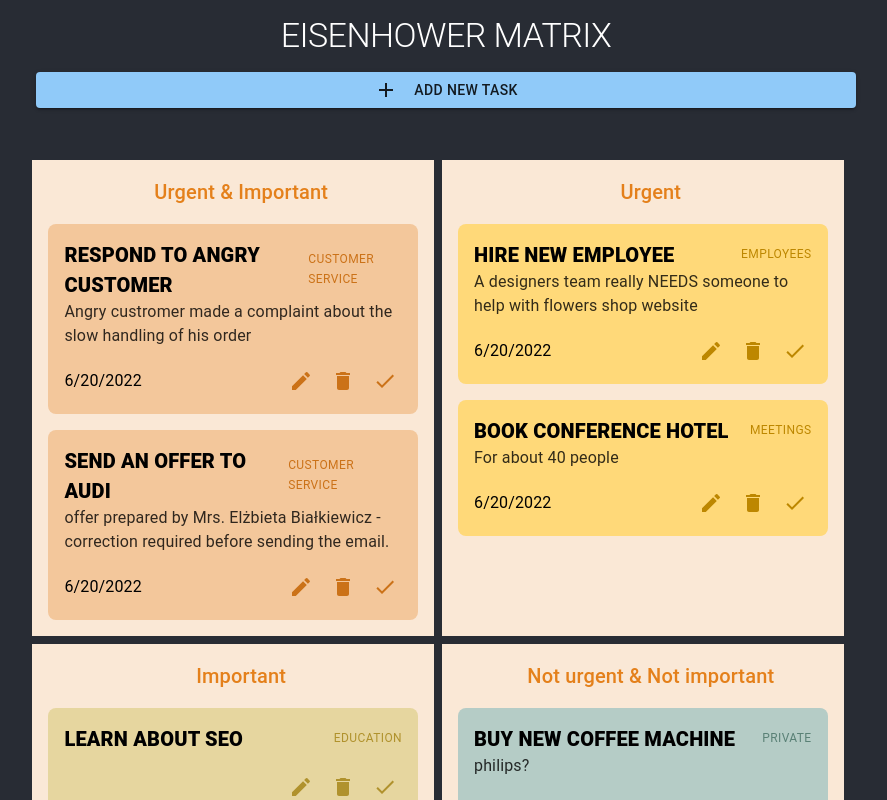
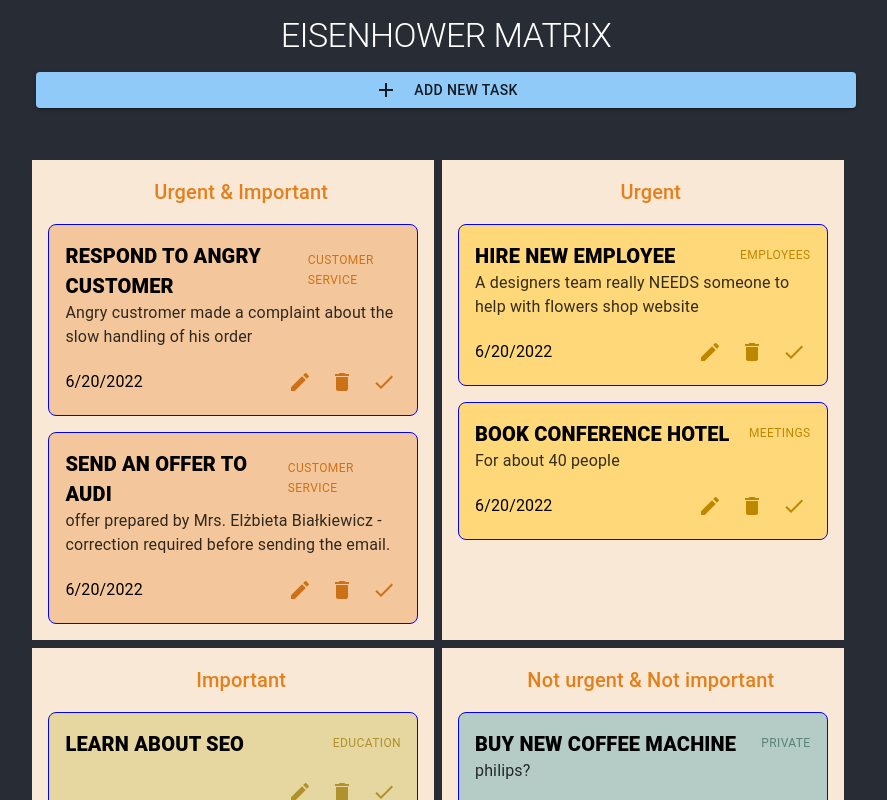
Before and after one commit to barbaradyguda/cdq-eisenhower-matrix, a React (Create React App) app: page / in a window 1280 px wide. Shown: the top 800 px of the page, without its empty margins (194-1081 px from the left). Built offline with nearby package versions, Linux system fonts and the light colour scheme.

Commit message:
drag yes, drop nope :c

```diff
--- a/package.json
+++ b/package.json
@@ -18,6 +18,8 @@
     "@types/react-dom": "^18.0.5",
     "date-fns": "^2.28.0",
     "react": "^18.2.0",
+    "react-dnd": "^16.0.1",
+    "react-dnd-html5-backend": "^16.0.1",
     "react-dom": "^18.2.0",
     "react-scripts": "5.0.1",
     "styled-components": "^5.3.5",
--- a/src/components/matrix/index.tsx
+++ b/src/components/matrix/index.tsx
@@ -5,6 +5,7 @@ import { Typography } from "@mui/material";
 import Grid from "@mui/material/Grid";
 import Box from "@mui/material/Box";
 import MatrixSquare from "./singleTask";
+import { useDrop } from "react-dnd";
 
 interface Props {
   urgentImportantTasks: Task[];
@@ -33,6 +34,24 @@ const Matrix = ({
     importantTasks,
     otherTasks,
   ];
+
+  const [square, setSquare] = useState([]);
+  const [{ canDrop, isOver }, drop] = useDrop(() => ({
+    accept: "div",
+   drop: (item: any) => addTaskToSquare(item.id),
+    collect: (monitor: any) => ({
+      isOver: !!monitor.isOver(),
+      canDrop: monitor.canDrop,
+    }),
+  }));
+
+  const addTaskToSquare = (id: number) => {
+    // const tasksList = taskType.filter((task) => id === task.id);
+    // setSquare((square) => [...square, tasksList[0]]);
+  };
+
+  let xx = taskTypes.map((t)=>t.map((yy)=>yy[4]))
+  console.log("xx", xx)
 
   const handleDone = (id: number, singleTask: Task) => {
     {
@@ -155,8 +174,10 @@ const Matrix = ({
           spacing={2}
           sx={{ width: { lg: "64%", md: "80%", xs: "90%" } }}
         >
+
             {taskTypes &&
               taskTypes.map((taskType) => (
+
                 <Grid
                   item
                   xs={6}
@@ -164,13 +185,16 @@ const Matrix = ({
                     backgroundColor: "#fae8d6",
                     border: "4px solid #282c34",
                   }}
+                  ref={drop}
                 >
                   <Typography variant="h6" sx={{ pb: 2, color: "#E4801B" }}>
                     {getSquareTitle(taskType)}
                   </Typography>
                   {getTasks(taskType)}
                 </Grid>
+
               ))}
+
         </Grid>
       </Box>
     </>
--- a/src/components/matrix/singleTask.tsx
+++ b/src/components/matrix/singleTask.tsx
@@ -3,6 +3,7 @@ import { Task } from "../../model";
 import "../../App.css";
 import { Typography, Stack, IconButton } from "@mui/material";
 import { Edit, Delete, Done } from "@mui/icons-material";
+import { useDrag } from "react-dnd";
 
 interface Props {
   index: number;
@@ -11,7 +12,19 @@ interface Props {
   handleDelete: (id: number, singleTask: Task) => void;
 }
 
-const MatrixSquare = ({ index, singleTask, handleDone,handleDelete }: Props) => {
+const MatrixSquare = ({
+  index,
+  singleTask,
+  handleDone,
+  handleDelete,
+}: Props) => {
+  const [{ isDragging }, drag] = useDrag(() => ({
+    type: "div",
+    item: {id: index},
+    collect: (monitor) => ({
+      isDragging: !!monitor.isDragging(),
+    }),
+  }));
   const getBackgroundColor = (task: Task) => {
     if (task.urgent && task.important) {
       return "#F3C79B";
@@ -35,9 +48,10 @@ const MatrixSquare = ({ index, singleTask, handleDone,handleDelete }: Props) =>
       return "#5A8176";
     }
   };
-
+  isDragging && console.log(singleTask.id)
   return (
     <div
+    ref={drag}
       style={{
         display: "flex",
         flexDirection: "column",
@@ -48,11 +62,13 @@ const MatrixSquare = ({ index, singleTask, handleDone,handleDelete }: Props) =>
         marginBottom: 16,
         backgroundColor: getBackgroundColor(singleTask),
         borderRadius: 8,
-        opacity: singleTask.isDone ? 0.6 : 1,
+        opacity: (singleTask.isDone ? 0.6 : 1),
         transition: "0.2s",
+        border: isDragging ? "5px solid red":"1px solid blue"
       }}
       className={"Square"}
     >
+
       <div
         style={{
           display: "flex",
@@ -65,13 +81,16 @@ const MatrixSquare = ({ index, singleTask, handleDone,handleDelete }: Props) =>
             fontSize: 20,
             fontWeight: 800,
             textTransform: "uppercase",
-             textDecoration: singleTask.isDone ? "line-through" : "none"
+            textDecoration: singleTask.isDone ? "line-through" : "none",
           }}
         >
           {" "}
           {singleTask.title}
         </Typography>
-        <Typography variant="caption" sx={{ color: getColor(singleTask), textTransform: "uppercase" }}>
+        <Typography
+          variant="caption"
+          sx={{ color: getColor(singleTask), textTransform: "uppercase" }}
+        >
           {" "}
           {singleTask.category}
         </Typography>
--- a/src/index.tsx
+++ b/src/index.tsx
@@ -1,15 +1,19 @@
-import React from 'react';
-import ReactDOM from 'react-dom/client';
-import './index.css';
-import App from './App';
-import { ThemeProvider } from '@mui/material/styles';
-import darkTheme from "./theme"
+import React from "react";
+import ReactDOM from "react-dom/client";
+import "./index.css";
+import App from "./App";
+import { ThemeProvider } from "@mui/material/styles";
+import darkTheme from "./theme";
+import { DndProvider } from "react-dnd";
+import { HTML5Backend } from "react-dnd-html5-backend";
 
 const root = ReactDOM.createRoot(
-  document.getElementById('root') as HTMLElement
+  document.getElementById("root") as HTMLElement
 );
 root.render(
-  <ThemeProvider theme={darkTheme}>
-    <App />
-</ThemeProvider>
+  <DndProvider backend={HTML5Backend}>
+    <ThemeProvider theme={darkTheme}>
+      <App />
+    </ThemeProvider>
+  </DndProvider>
 );
```
Also changed, not shown: 1 other file (tests, documents, lock files or other folders). Lines whose indentation alone changed are shown as unchanged.
